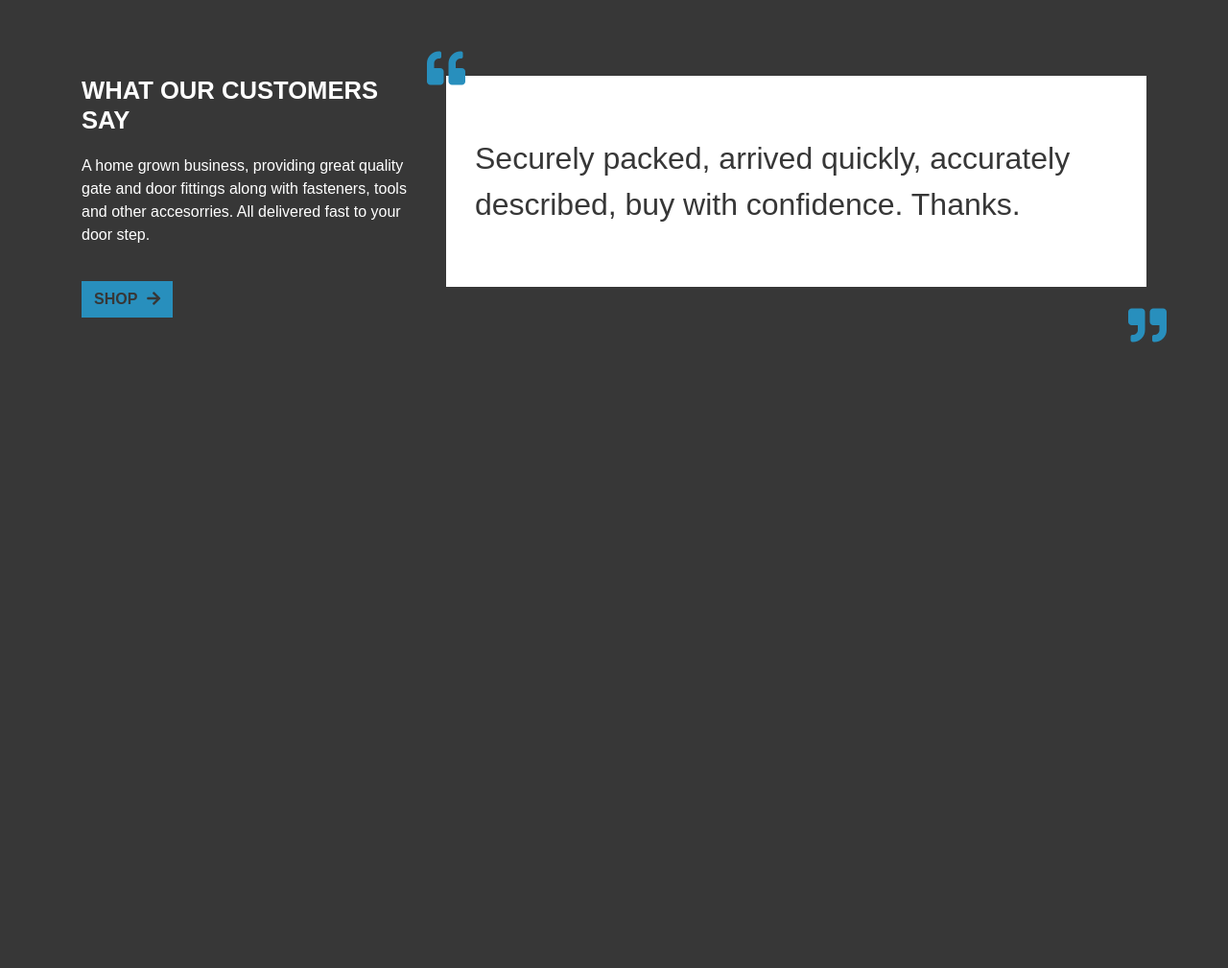
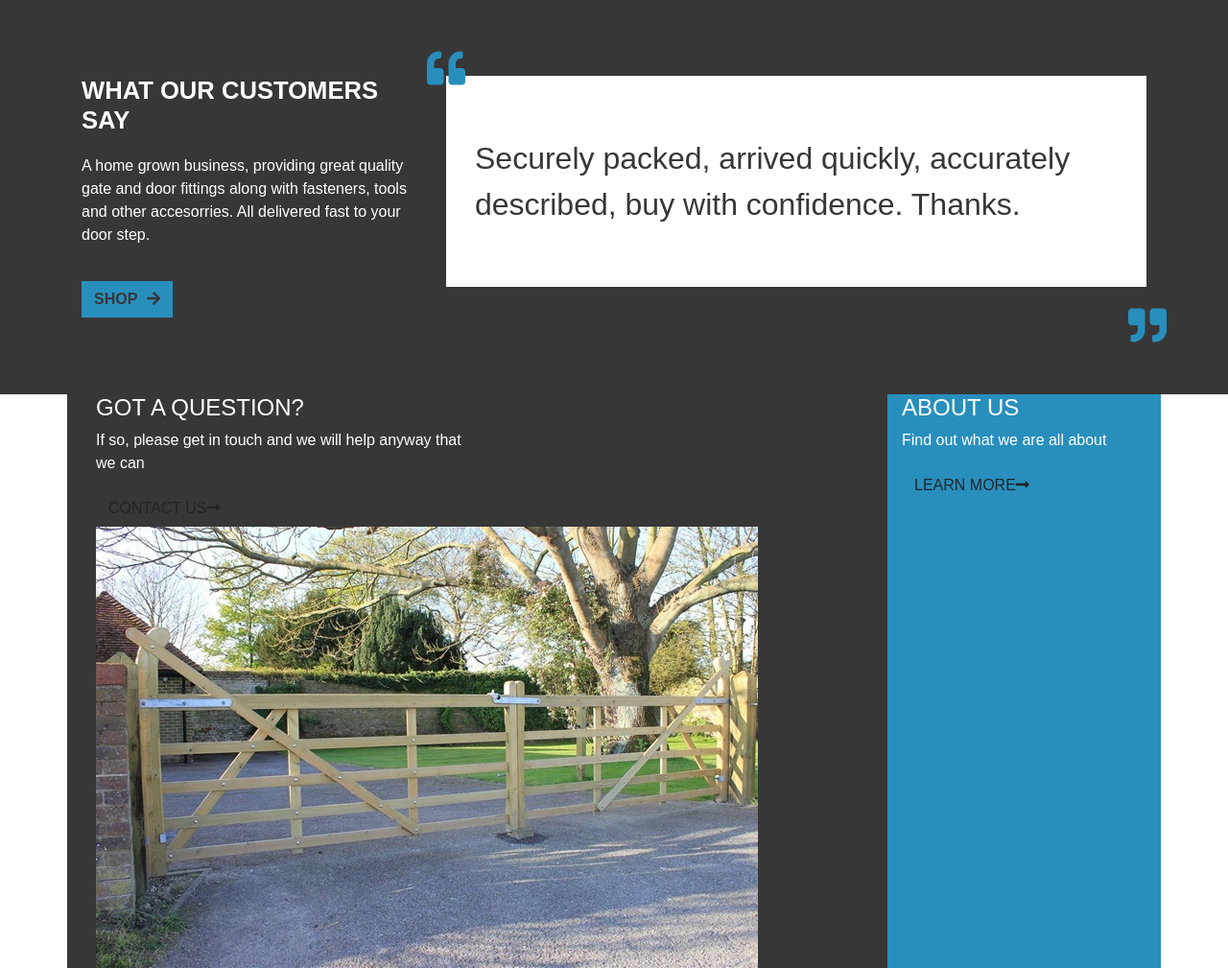
Before and after one commit to HowellsJonathan/gate_fittings_direct, a Django app: template home/templates/home/index.html in a window 1280 px wide. Shown: the part 2944-3953 px from the top of the page at 96% size. Before the commit the page ends 3301 px from the top, so only its background shows below. Run offline with Django 3.2, Linux system fonts and the light colour scheme; the template is opened without the code that fills it, so the values that code supplies are empty; some libraries are stand-ins or nearby versions; some web fonts are replaced.

Commit message:
Added html for contact&about sect

```diff
--- a/home/templates/home/index.html
+++ b/home/templates/home/index.html
@@ -159,4 +159,26 @@
             </div>
         </div>
     </section>
+
+    <section id="contact-about-sect">
+        <div class="container">
+            <div class="row">
+                <div class="col-9 grey-bg">
+                    <div class="col-6">
+                        <h4 class="text-white text-uppercase">got a question?</h4>
+                        <p class="text-white">If so, please get in touch and we will help anyway that we can</p>
+                        <button type="button" class="btn wide-action-btn text-uppercase">Contact us<i class="fas fa-long-arrow-alt-right"></i></button>
+                    </div>
+                    <div class="col-6 contact-img-cont">
+                        <img src="../../../media/gate.jpg" alt="Wide double wooden gate">
+                    </div>
+                </div>
+                <div class="col-3 blue-bg">
+                    <h4 class="text-white text-uppercase">about us</h4>
+                    <p class="text-white">Find out what we are all about</p>
+                    <button type="button" class="btn wide-action-btn text-uppercase">Learn more<i class="fas fa-long-arrow-alt-right"></i></button>
+                </div>
+            </div>
+        </div>
+    </section>
 {% endblock %}
```
Also changed, not shown: media/gate.jpg (added).
